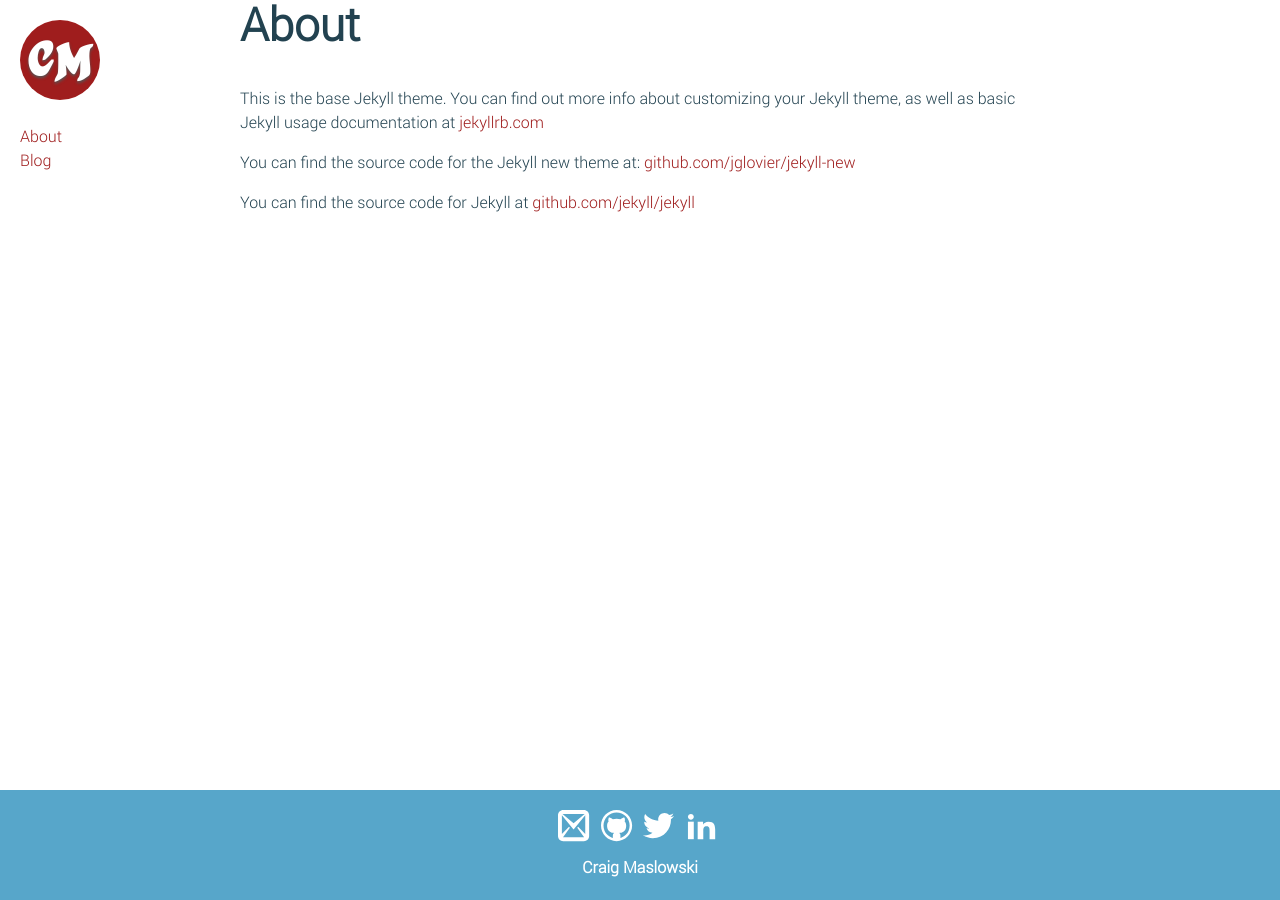
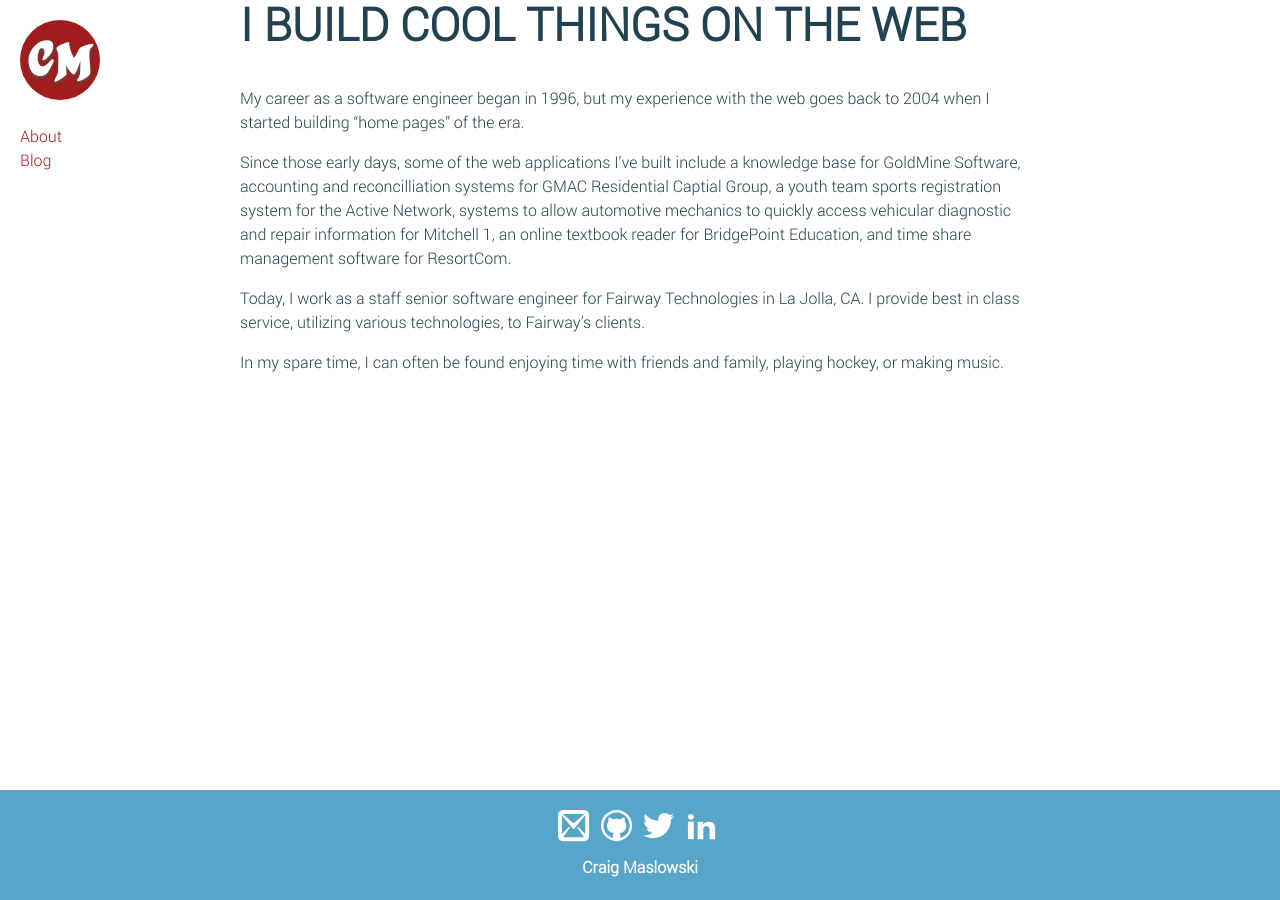
Before and after one commit to craigmaslowski/craigmaslowski.github.io, a Jekyll site: the page built from about/index.md, in a window 1280 px wide. Built offline with Jekyll 4.4.1, drawn with Linux system fonts in a browser that asks for light colours.

Commit message:
removed test posts. styled blog index and syntax highlighting."

```diff
--- a/_config.yml
+++ b/_config.yml
@@ -15,3 +15,6 @@
 
 # Build settings
 markdown: kramdown
+
+kramdown:
+  input: GFM
--- a/_sass/_base.scss
+++ b/_sass/_base.scss
@@ -10,6 +10,10 @@
 
 p {
   margin: 1em 0;
+}
+
+pre, code {
+  @extend %p;
 }
 
 html,
--- /dev/null
+++ b/_sass/_post.scss
@@ -0,0 +1,3 @@
+.post-list {
+  list-style: none;
+}
--- a/_sass/_syntax-highlighting.scss
+++ b/_sass/_syntax-highlighting.scss
@@ -3,7 +3,7 @@
  */
 .highlight {
     @extend %p;
-    background: #fff;
+    background: #FFF1DB;
     font-family: $default-monospace-font-family;
 
     pre, code {
--- a/about/index.md
+++ b/about/index.md
@@ -1,11 +1,13 @@
 ---
 layout: page
-title: About
+title: I BUILD COOL THINGS ON THE WEB
 permalink: /about/
 ---
 
-This is the base Jekyll theme. You can find out more info about customizing your Jekyll theme, as well as basic Jekyll usage documentation at [jekyllrb.com](http://jekyllrb.com/)
+My career as a software engineer began in 1996, but my experience with the web goes back to 2004 when I started building "home pages" of the era.
 
-You can find the source code for the Jekyll new theme at: [github.com/jglovier/jekyll-new](https://github.com/jglovier/jekyll-new)
+Since those early days, some of the web applications I've built include a knowledge base for GoldMine Software, accounting and reconcilliation systems for GMAC Residential Captial Group, a youth team sports registration system for the Active Network, systems to allow automotive mechanics to quickly access vehicular diagnostic and repair information for Mitchell 1, an online textbook reader for BridgePoint Education, and time share management software for ResortCom.
 
-You can find the source code for Jekyll at [github.com/jekyll/jekyll](https://github.com/jekyll/jekyll)
+Today, I work as a staff senior software engineer for Fairway Technologies in La Jolla, CA. I provide best in class service, utilizing various technologies, to Fairway's clients.
+
+In my spare time, I can often be found enjoying time with friends and family, playing hockey, or making music.
--- a/blog/index.html
+++ b/blog/index.html
@@ -1,14 +1,15 @@
 ---
 layout: default
 ---
+<h2>Recent Posts</h2>
 <ul class="post-list">
   {% for post in site.posts %}
     <li>
-      <span class="post-meta">{{ post.date | date: "%b %-d, %Y" }}</span>
-
       <h2>
         <a class="post-link" href="{{ post.url | prepend: site.baseurl }}">{{ post.title }}</a>
       </h2>
+      <p>{{ post.date | date: "%b %-d, %Y" }}</p>
+      <p>{{ post.excerpt }}</p>
     </li>
   {% endfor %}
 </ul>
--- a/css/main.scss
+++ b/css/main.scss
@@ -9,4 +9,5 @@
   "colors",
   "media-query",
   "base",
+  "post",
   "syntax-highlighting";
```
Also changed, not shown: _posts/2014-12-13-welcome-to-jekyll.markdown (deleted, +0 -24 lines), _posts/2014-12-18-quick-and-dirty-password-generator.markdown (added, +44 -0 lines), _posts/2014-5-15-zombies-attack-san-diego.markdown (deleted, +0 -7 lines).
